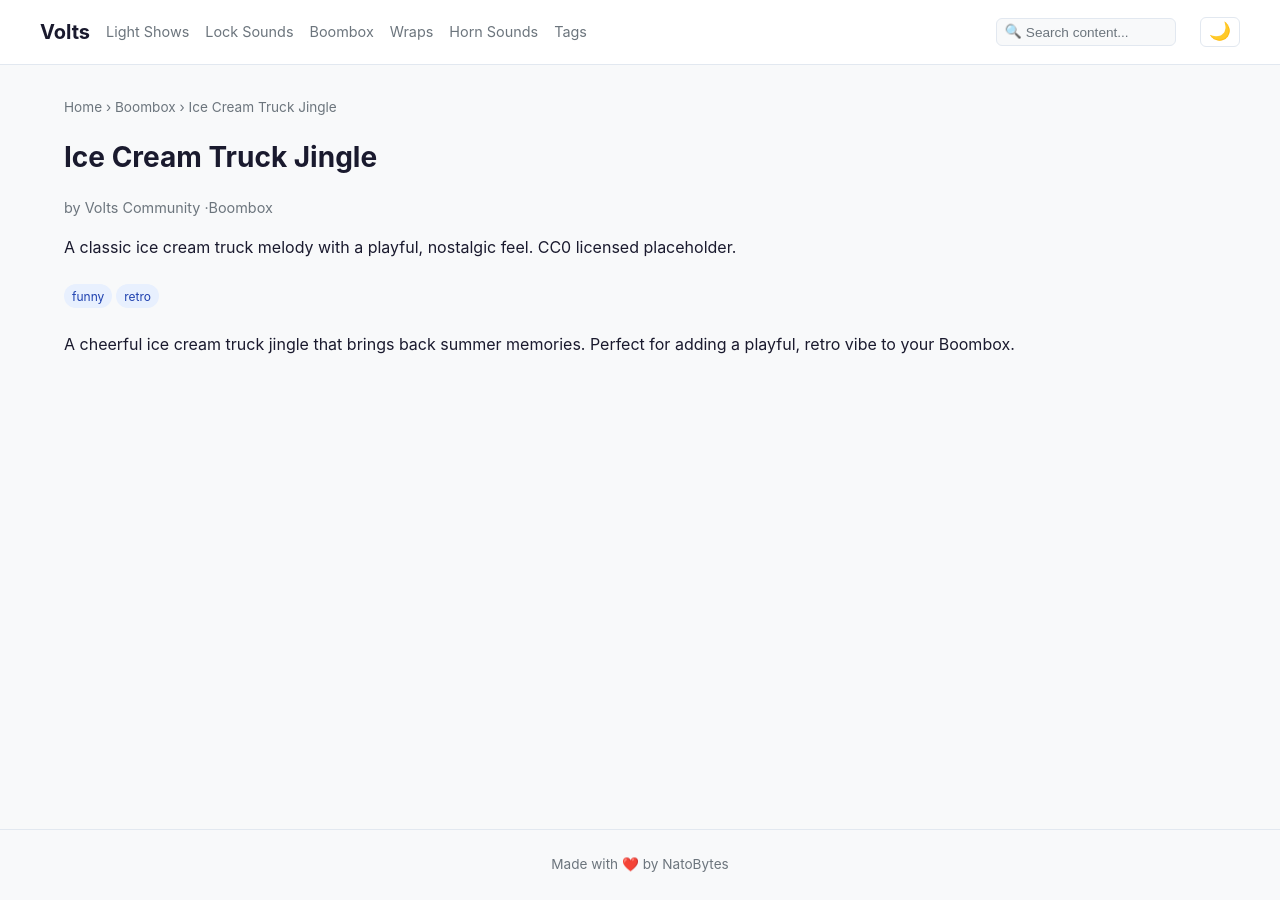
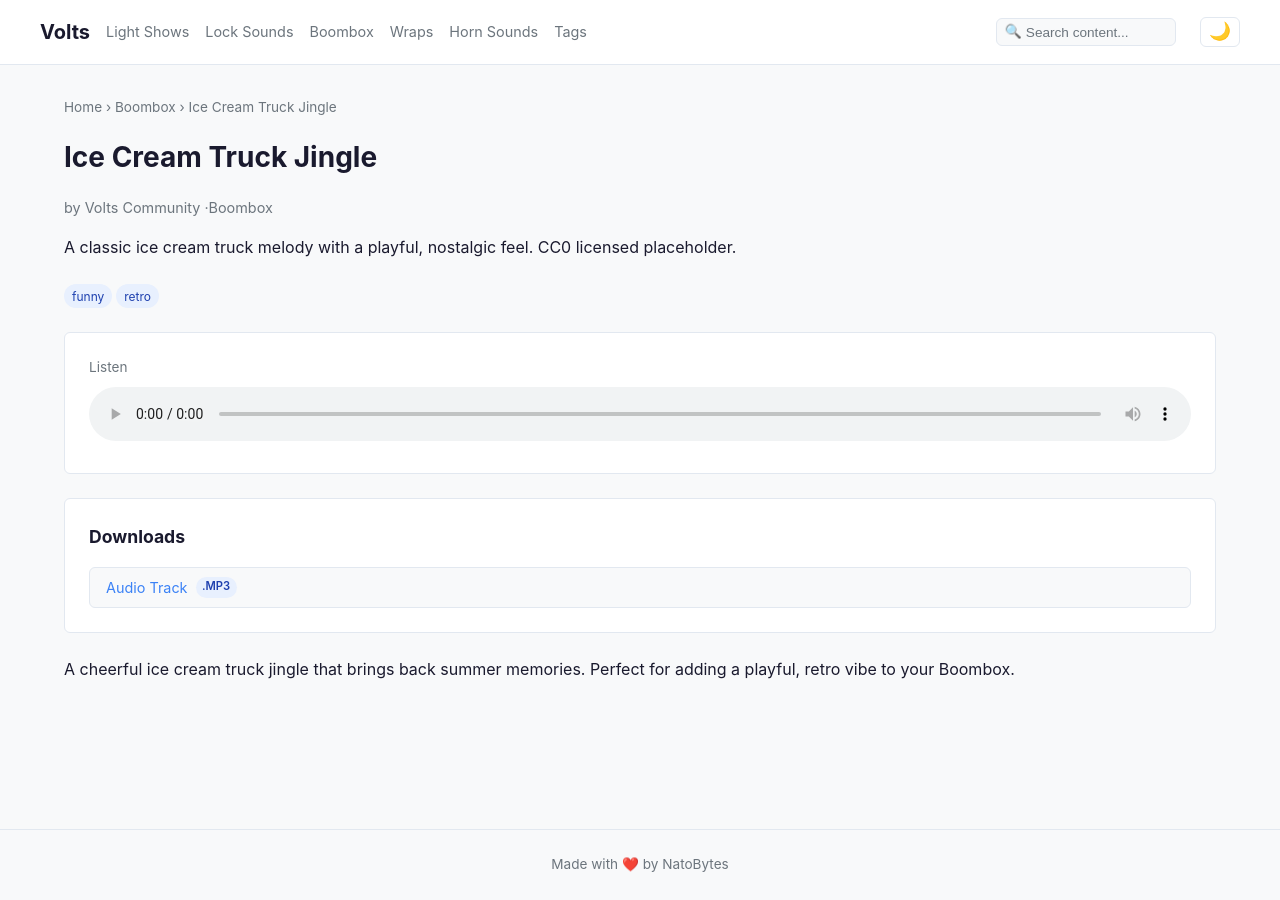
Before and after one commit to natobytes/Volts, a Jekyll site: the page built from content/_boombox/ice-cream-truck-jingle.md, in a window 1280 px wide. Built offline with Jekyll 4.4.1, drawn with Linux system fonts in a browser that asks for light colours; nearby versions of some CDN libraries; comment, search, counter and statistics services are not loaded.

Commit message:
feat: add audio and files fields to frontmatter
Co-Authored-By: Paperclip <noreply@paperclip.ing>

```diff
--- a/content/_boombox/ice-cream-truck-jingle.md
+++ b/content/_boombox/ice-cream-truck-jingle.md
@@ -2,6 +2,10 @@
 title: Ice Cream Truck Jingle
 author: Volts Community
 description: A classic ice cream truck melody with a playful, nostalgic feel. CC0 licensed placeholder.
+audio: ice-cream-truck-jingle.mp3
+files:
+  - name: ice-cream-truck-jingle.mp3
+    label: Audio Track
 tags:
   - funny
   - retro
```
